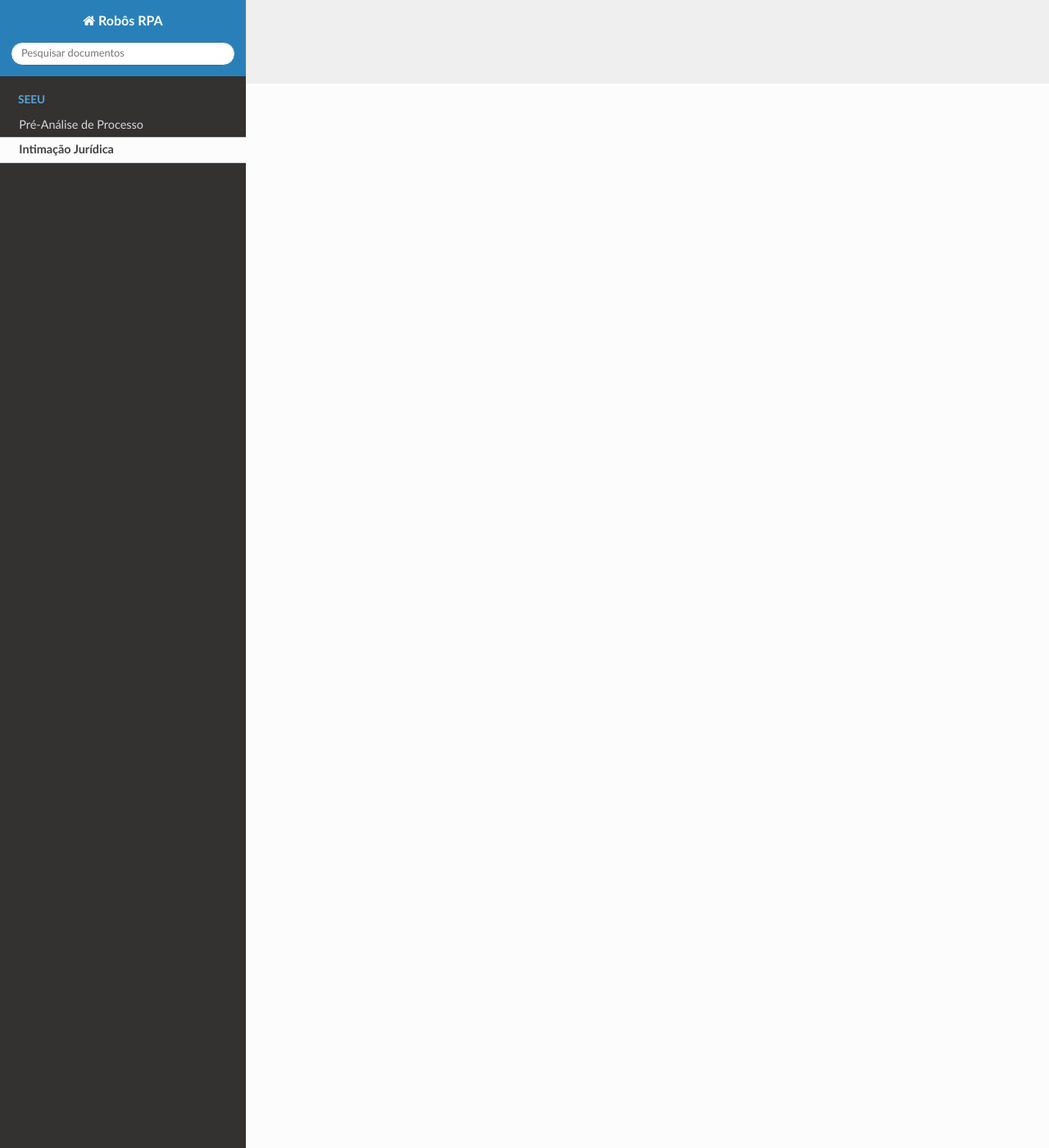
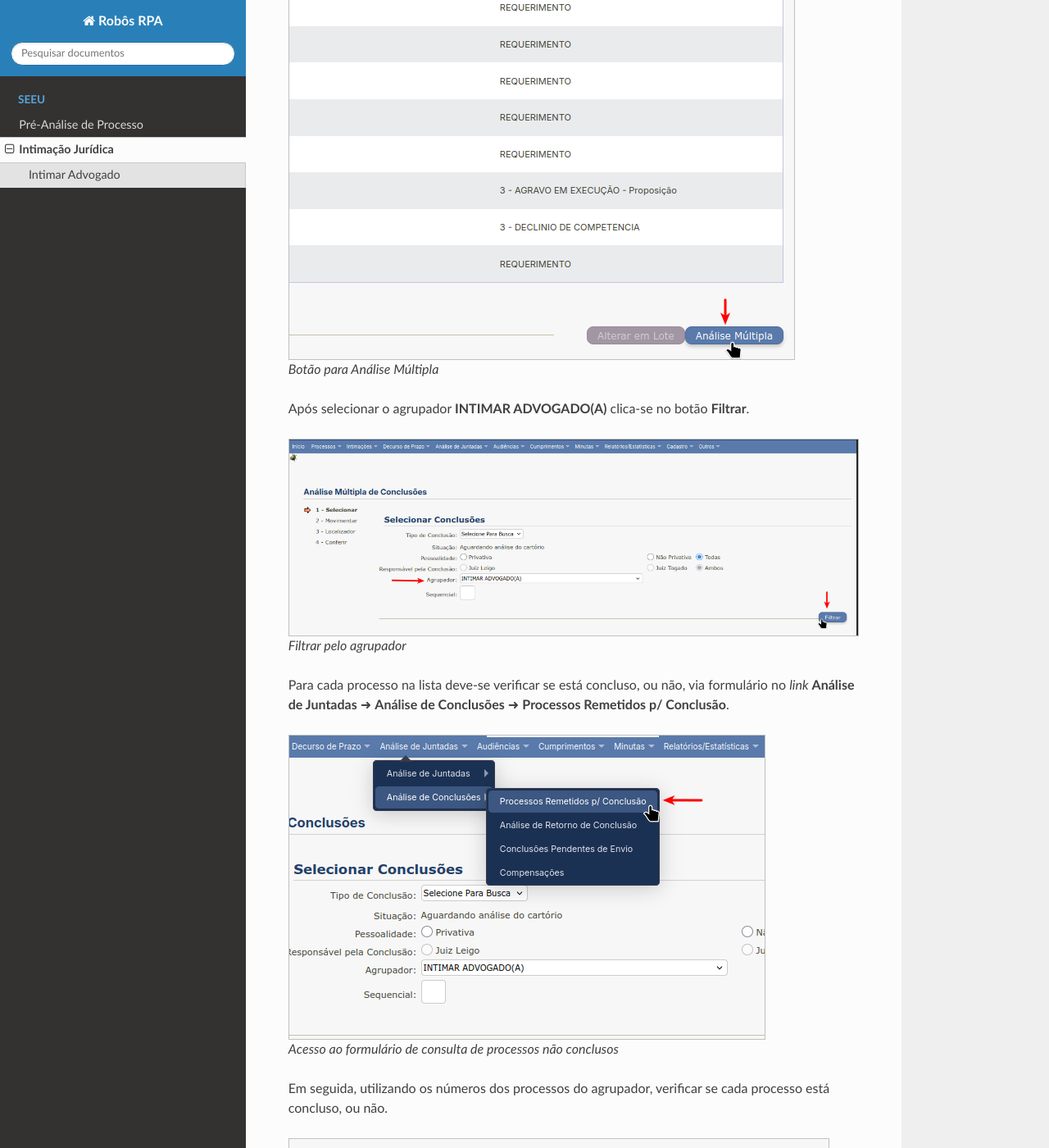
Before and after one commit to djangonauta/robos-rpa-docs, a Sphinx documentation site: the page built from docs/intimacao_juridica.rst, in a window 1280 px wide and 1400 px high, scrolled down 1298 px. Shown: the whole window at 82% size. Built offline with Sphinx 7.4.7 and the Read the Docs theme 3.1.0, drawn with Linux system fonts in a browser that asks for light colours; some of the changed text lies outside the part shown.

Commit message:
feat: Adicionados docs sobre intimação de advogado

```diff
--- a/docs/intimacao_juridica.rst
+++ b/docs/intimacao_juridica.rst
@@ -1,2 +1,81 @@
 Intimação Jurídica
 ==================
+
+Intimar Advogado
+----------------
+
+É necessário ter sido cadastrado previamente um agrupador **INTIMAR ADVOGADO(A)**.
+
+Depois de logar no sistema deve-se clicar na aba **Análise de Juntadas**.
+
+.. figure:: _static/intimacao_juridica/aba_juntadas.png
+  :class: data-fb
+
+  Aba Análise de Juntadas
+
+Em seguida no *link* **Retorno de Conclusão**.
+
+.. figure:: _static/intimacao_juridica/retorno_conclusao.png
+  :class: data-fb
+
+  Link Retorno de Conclusão
+
+Ao rolar para o final da página deve-se clicar no botão de **Análise Múltipla**.
+
+.. figure:: _static/intimacao_juridica/analise_multipla.png
+  :class: data-fb
+
+  Botão para Análise Múltipla
+
+Após selecionar o agrupador **INTIMAR ADVOGADO(A)** clica-se no botão **Filtrar**.
+
+.. figure:: _static/intimacao_juridica/intimar_advogado.png
+  :class: data-fb
+
+  Filtrar pelo agrupador
+
+Para cada processo na lista deve-se verificar se está concluso, ou não, via formulário no *link*
+**Análise de Juntadas** ➜ **Análise de Conclusões** ➜ **Processos Remetidos p/ Conclusão**.
+
+.. figure:: _static/intimacao_juridica/processos_remetidos_conclusao.png
+  :class: data-fb
+
+  Acesso ao formulário de consulta de processos não conclusos
+
+Em seguida, utilizando os números dos processos do agrupador, verificar se cada processo está
+concluso, ou não.
+
+.. figure:: _static/intimacao_juridica/processo_nao_concluso.png
+  :class: data-fb
+
+  Verificação de Processo Não Concluso
+
+Selecionar cada processo não concluso e clicar no botão **Próximo passo >**.
+
+.. figure:: _static/intimacao_juridica/proximo_passo.png
+  :class: data-fb
+
+  Seleção de processos não conclusos
+
+Em seguida marcar a caixa **promovido/advogado**, selecionar o prazo **Estipular em Dias** e preencher
+a caixa de texto com **5** (dias). Depois clicar no botão **Próximo passo >**.
+
+.. figure:: _static/intimacao_juridica/intimar_partes.png
+  :class: data-fb
+
+  Intimar Advogado
+
+Na tela de **Cadastro de Localizador** clica-se no botão **Próximo Passo >**.
+
+.. figure:: _static/intimacao_juridica/localizador.png
+  :class: data-fb
+
+  Cadastro de Localizador
+
+Na tela de **Conferir** clica-se no botão **Salvar** e se não acontecer nenhum erro, os processos são
+movimentados e os advogados, intimados.
+
+.. figure:: _static/intimacao_juridica/conferir.png
+  :class: data-fb
+
+  Salvar e movimentar processos
```
Also changed, not shown: docs/_static/intimacao_juridica/aba_juntadas.png (added), docs/_static/intimacao_juridica/analise_multipla.png (added), docs/_static/intimacao_juridica/conferir.png (added), docs/_static/intimacao_juridica/intimar_advogado.png (added), docs/_static/intimacao_juridica/intimar_partes.png (added), docs/_static/intimacao_juridica/localizador.png (added), docs/_static/intimacao_juridica/processo_nao_concluso.png (added), docs/_static/intimacao_juridica/processos_remetidos_conclusao.png (added), docs/_static/intimacao_juridica/proximo_passo.png (added), docs/_static/intimacao_juridica/retorno_conclusao.png (added).
